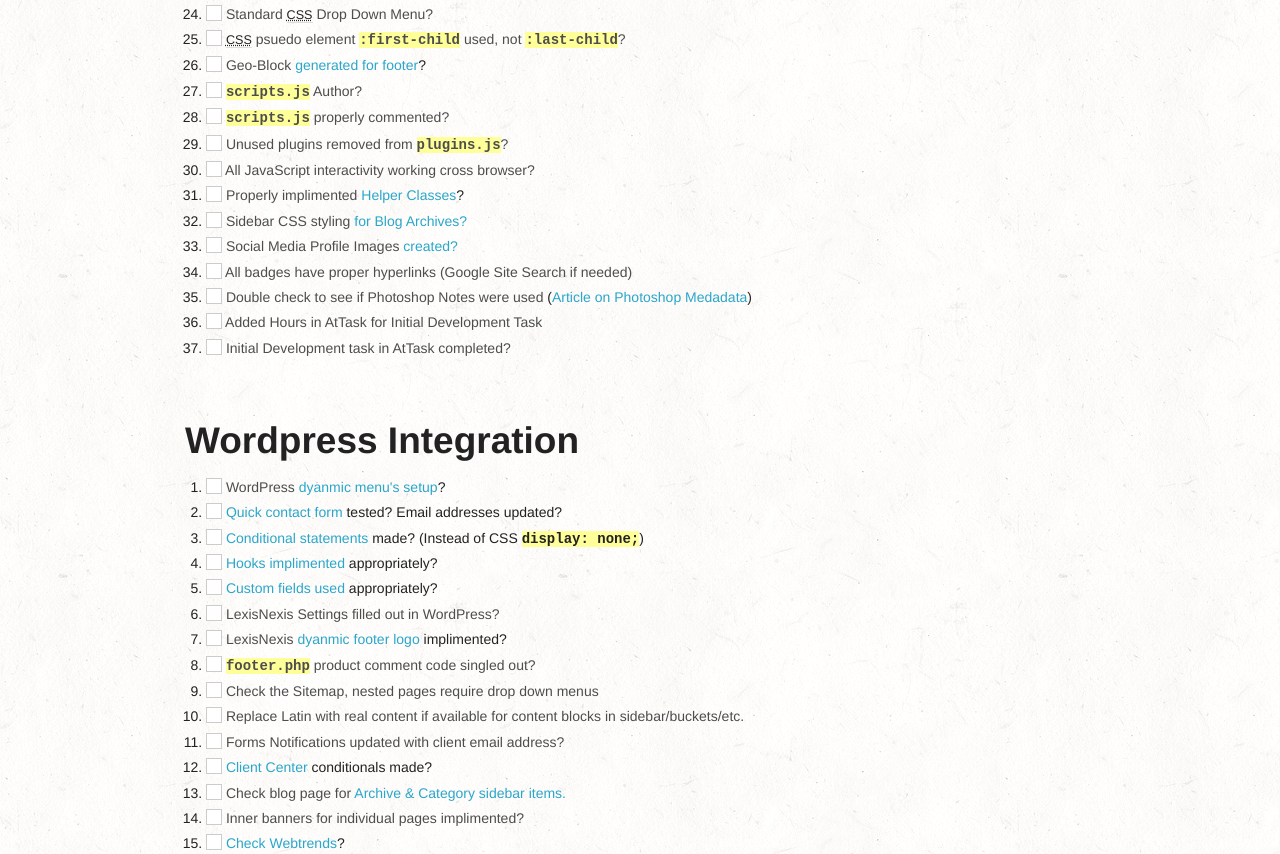
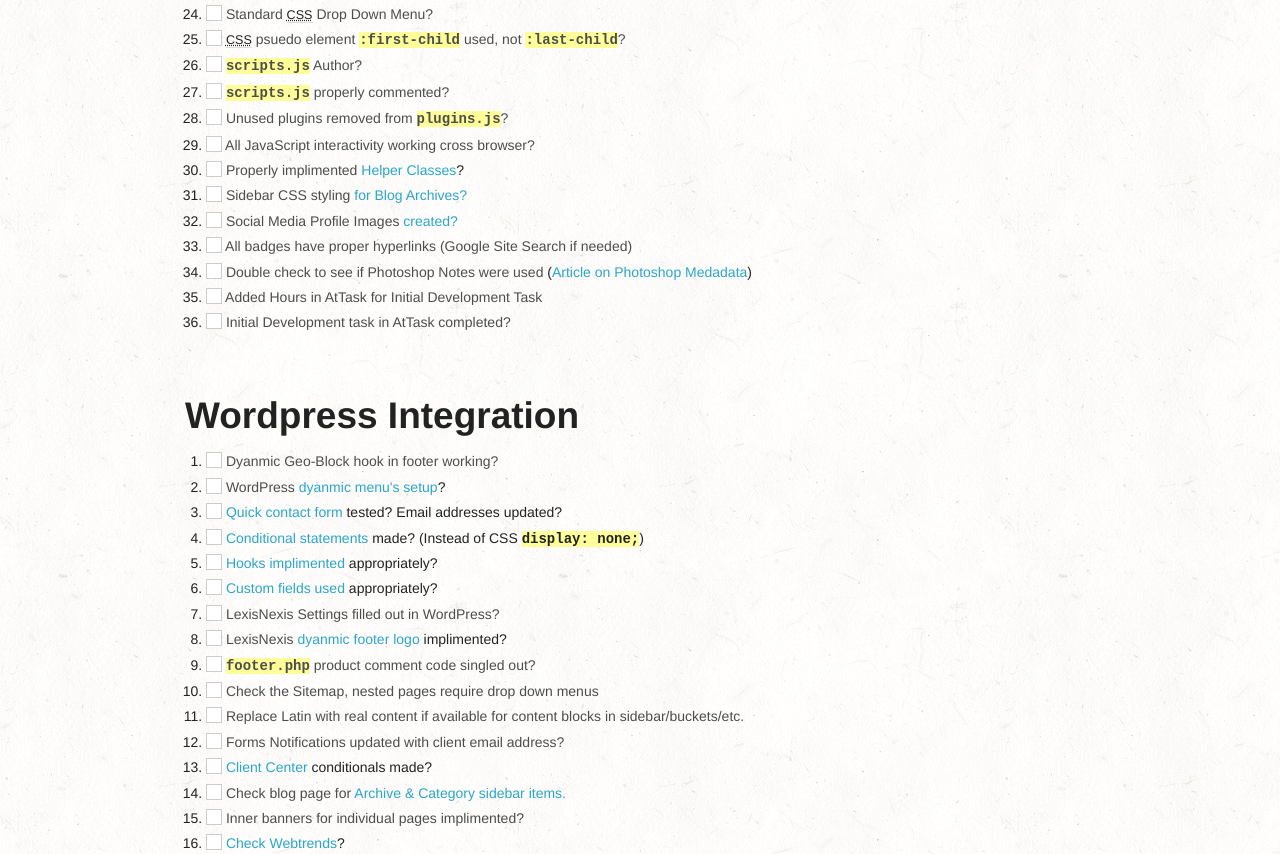
Before and after one commit to frankstallone/devchecklist, a plain HTML site: page index.html in a window 1280 px wide. Shown: the part 917-1771 px from the top of the page. Drawn offline with Linux system fonts and the light colour scheme.

Commit message:
removed old Geo-block in Initial Build, moved to test in WordPress

```diff
--- a/index.html
+++ b/index.html
@@ -201,12 +201,7 @@
                       <span class="custom checkbox"></span> <abbr title="Cascading Stylesheets">CSS</abbr> psuedo element <code>:first-child</code> used, not <code>:last-child</code>?
                     </label>
                   </li>
-                  <li>
-                    <label for="initial-25">
-                      <input type="checkbox" id="initial-25" style="display: none;">
-                      <span class="custom checkbox"></span> Geo-Block
-                    </label> <a href="http://seodev.mhwebops.com/geoBlock/" target="_blank">generated for footer</a>?
-                  </li>
+                  <!-- Placeholder for old task 25 -->
                   <li>
                     <label for="initial-26">
                       <input type="checkbox" id="initial-26" style="display: none;">
@@ -284,12 +279,12 @@
             <div class="twelve columns">
               <h2>Wordpress Integration</h2>
                 <ol>
-                  <!--<li>
+                  <li>
                     <label for="wordpress-01">
-                      <input type="checkbox" id="wordpress-01" style="display: none;">
-                      <span class="custom checkbox"></span> Client Center page working properly?
+                      <input type="checkbox" id="initial-25" style="display: none;">
+                      <span class="custom checkbox"></span> Dyanmic Geo-Block hook in footer working?
                     </label>
-                  </li>-->
+                  </li>
                   <li>
                     <label for="wordpress-02">
                       <input type="checkbox" id="wordpress-02" style="display: none;">
```
